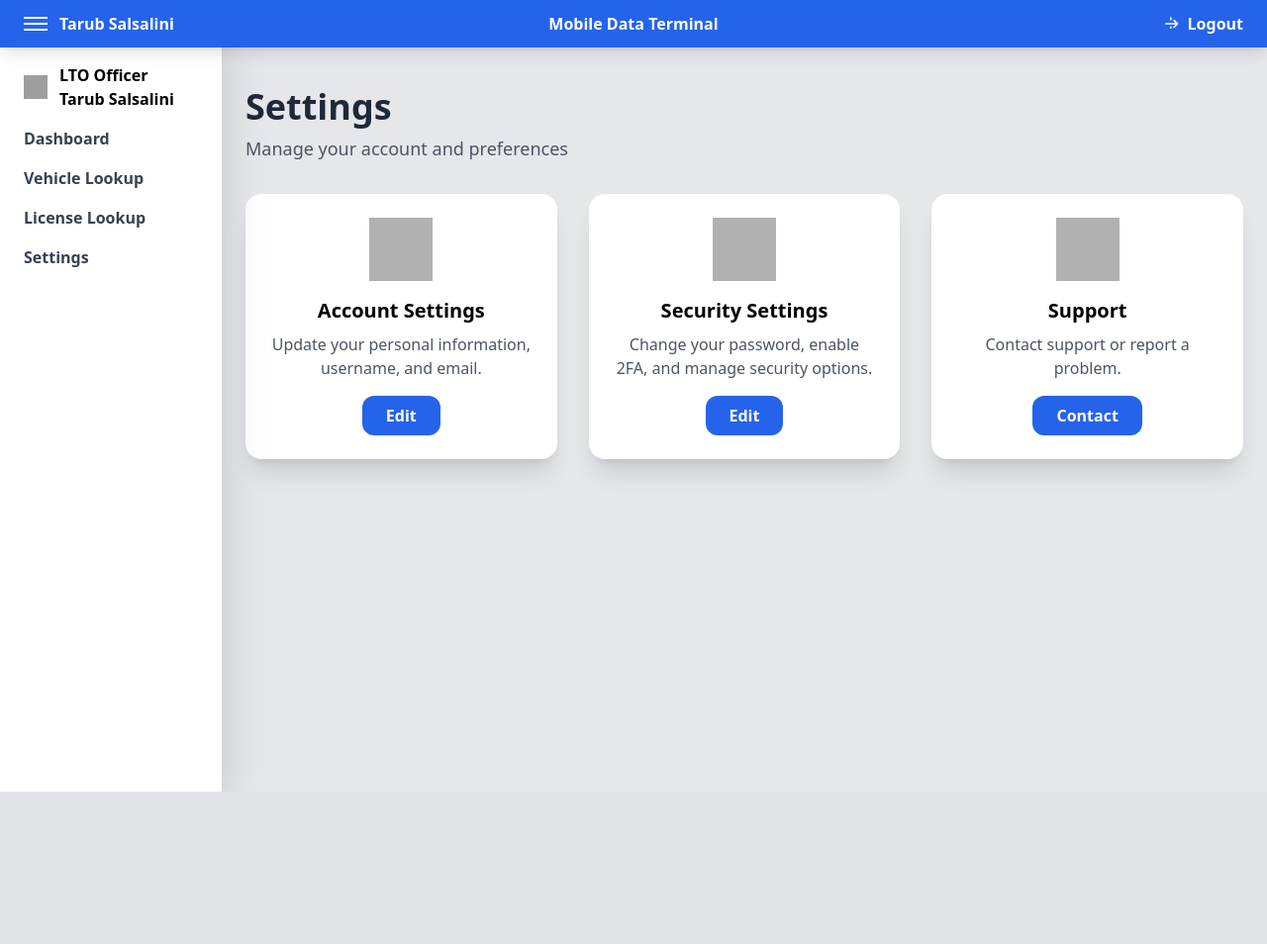
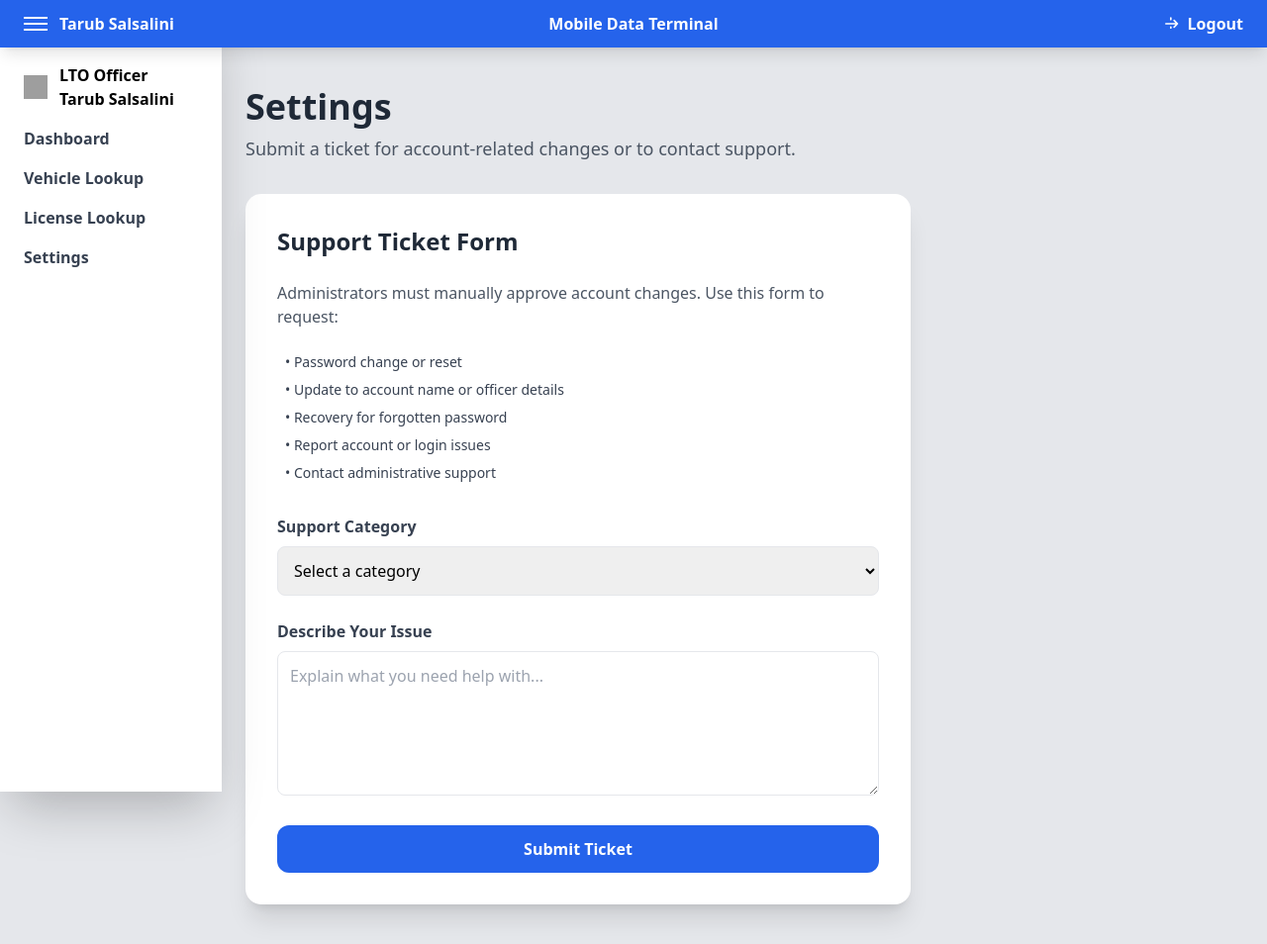
Before and after one commit to fnzh-i/MDT-Civilian-Data, a PHP site: page /_officer/officer_settings.php in a window 1280 px wide. Shown: the whole page at 99% size. Before the commit the page ends 800 px from the top, so only its background shows below. Run offline with PHP 8.4, Linux system fonts and the light colour scheme; some libraries are stand-ins or nearby versions; grey boxes are pictures that could not be loaded.

Commit message:
Added support ticket form to officer settings page
+ Introduced a support ticket form on the officer_settings.php page to allow officers to request account changes and contact support.
+ Updated asset and script paths for consistency, and fixed navigation links to use the correct settings page.
+ Added support.png asset for support section.

```diff
--- a/src/_pages/_officer/officer_dashboard.php
+++ b/src/_pages/_officer/officer_dashboard.php
@@ -116,5 +116,4 @@
         </div>
     </div>
 </body>
-
 </html>
--- a/src/_pages/_officer/officer_license.php
+++ b/src/_pages/_officer/officer_license.php
@@ -78,7 +78,7 @@
                     </button>
                 </li>
                 <li>
-                    <button onclick="window.location.href='settings.php'"
+                    <button onclick="window.location.href='officer_settings.php'"
                         class="w-full text-left text-gray-700 hover:text-blue-600 font-semibold">
                         Settings
                     </button>
@@ -155,5 +155,4 @@
             </div>
         </div>
 </body>
-
 </html>
--- a/src/_pages/_officer/officer_settings.php
+++ b/src/_pages/_officer/officer_settings.php
@@ -5,8 +5,8 @@
     <meta charset="UTF-8">
     <title>Settings | MDT Dashboard</title>
     <script src="https://cdn.tailwindcss.com"></script>
-    <script defer src="../../public/script.js"></script>
-    <link rel="stylesheet" href="../../public/style.css">
+    <script defer src="../../../public/script.js"></script>
+    <link rel="stylesheet" href="../../../public/style.css">
 </head>
 
 <body class="bg-gray-200">
@@ -30,7 +30,7 @@
         </div>
         <div>
             <!-- Right: Logout -->
-            <a href="../../public/index.php"
+            <a href="../../../public/index.php"
                 class="flex items-center gap-2 text-white font-bold hover:text-gray-200 transition">
                 <svg xmlns="http://www.w3.org/2000/svg" class="h-5 w-5" fill="none" viewBox="0 0 24 24"
                     stroke="currentColor">
@@ -49,7 +49,7 @@
             <ul class="space-y-4">
                 <li>
                     <div class="flex items-center gap-3 mt-10">
-                        <img src="../../public/assets/user.png" class="w-6 h-6">
+                        <img src="../../../public/assets/user.png" class="w-6 h-6">
                         <div>
                             <span class="block font-bold">LTO Officer</span>
                             <span class="block font-semibold">Tarub Salsalini</span>
@@ -64,7 +64,7 @@
                 <li><button onclick="window.location.href='officer_license.php'"
                         class="w-full text-left text-gray-700 hover:text-blue-600 font-semibold">License Lookup</button>
                 </li>
-                <li><button onclick="window.location.href='settings.php'"
+                <li><button onclick="window.location.href='officer_settings.php'"
                         class="w-full text-left text-gray-700 hover:text-blue-600 font-semibold">Settings</button></li>
             </ul>
         </div>
@@ -73,41 +73,62 @@
         <div class="flex flex-col md:ml-56 w-full px-6 py-10">
 
             <h1 class="text-4xl font-extrabold mb-2 text-gray-800">Settings</h1>
-            <p class="text-lg text-gray-600 mb-8">Manage your account and preferences</p>
+            <p class="text-lg text-gray-600 mb-8">
+                Submit a ticket for account-related changes or to contact support.
+            </p>
 
-            <div class="grid grid-cols-1 md:grid-cols-2 lg:grid-cols-3 gap-8">
+            <!-- SUPPORT FORM CARD -->
+            <div class="bg-white rounded-2xl shadow-xl p-8 max-w-2xl">
 
-                <!-- Account Settings -->
-                <div class="bg-white rounded-2xl shadow-xl p-6 flex flex-col items-center">
-                    <img src="../../public/assets/user.png" class="w-16 h-16 mb-4 opacity-80">
-                    <h2 class="text-xl font-bold mb-2">Account Settings</h2>
-                    <p class="text-gray-600 text-center mb-4">Update your personal information, username, and email.</p>
-                    <button onclick="window.location.href='account_settings.php'"
-                        class="bg-blue-600 text-white px-6 py-2 rounded-xl font-semibold hover:bg-blue-700 transition">Edit</button>
-                </div>
+                <h2 class="text-2xl font-bold text-gray-800 mb-6">Support Ticket Form</h2>
 
-                <!-- Security Settings -->
-                <div class="bg-white rounded-2xl shadow-xl p-6 flex flex-col items-center">
-                    <img src="../../public/assets/lock.png" class="w-16 h-16 mb-4 opacity-80">
-                    <h2 class="text-xl font-bold mb-2">Security Settings</h2>
-                    <p class="text-gray-600 text-center mb-4">Change your password, enable 2FA, and manage security
-                        options.</p>
-                    <button onclick="window.location.href='security_settings.php'"
-                        class="bg-blue-600 text-white px-6 py-2 rounded-xl font-semibold hover:bg-blue-700 transition">Edit</button>
-                </div>
+                <p class="text-gray-600 mb-6">
+                    Administrators must manually approve account changes.
+                    Use this form to request:
+                </p>
 
-                <!-- Support -->
-                <div class="bg-white rounded-2xl shadow-xl p-6 flex flex-col items-center">
-                    <img src="../../public/assets/support.png" class="w-16 h-16 mb-4 opacity-80">
-                    <h2 class="text-xl font-bold mb-2">Support</h2>
-                    <p class="text-gray-600 text-center mb-4">Contact support or report a problem.</p>
-                    <button onclick="window.location.href='support.php'"
-                        class="bg-blue-600 text-white px-6 py-2 rounded-xl font-semibold hover:bg-blue-700 transition">Contact</button>
-                </div>
+                <ul class="text-gray-700 text-sm mb-8 space-y-2 ml-2">
+                    <li>• Password change or reset</li>
+                    <li>• Update to account name or officer details</li>
+                    <li>• Recovery for forgotten password</li>
+                    <li>• Report account or login issues</li>
+                    <li>• Contact administrative support</li>
+                </ul>
 
+                <!-- FORM -->
+                <form action="support_submit.php" method="POST" class="space-y-6">
+
+                    <!-- Category -->
+                    <div>
+                        <label class="block text-gray-700 font-semibold mb-2">Support Category</label>
+                        <select name="category"
+                            class="w-full p-3 border rounded-lg focus:ring-2 focus:ring-blue-500 focus:outline-none"
+                            required>
+                            <option value="">Select a category</option>
+                            <option value="password-change">Password Change</option>
+                            <option value="password-reset">Forgot Password / Reset</option>
+                            <option value="account-update">Account Name / Details Update</option>
+                            <option value="account-issue">Account or Login Issue</option>
+                            <option value="other">Other Request</option>
+                        </select>
+                    </div>
+
+                    <!-- Message -->
+                    <div>
+                        <label class="block text-gray-700 font-semibold mb-2">Describe Your Issue</label>
+                        <textarea name="message" rows="5"
+                            class="w-full p-3 border rounded-lg focus:ring-2 focus:ring-blue-500 focus:outline-none"
+                            placeholder="Explain what you need help with..." required></textarea>
+                    </div>
+
+                    <!-- Submit -->
+                    <button
+                        class="bg-blue-600 w-full text-white py-3 rounded-xl font-bold hover:bg-blue-700 transition">
+                        Submit Ticket
+                    </button>
+                </form>
             </div>
         </div>
     </div>
 </body>
-
 </html>
--- a/src/_pages/_officer/officer_vehicle.php
+++ b/src/_pages/_officer/officer_vehicle.php
@@ -79,7 +79,7 @@
                     </button>
                 </li>
                 <li>
-                    <button onclick="window.location.href='settings.php'"
+                    <button onclick="window.location.href='officer_settings.php'"
                         class="w-full text-left text-gray-700 hover:text-blue-600 font-semibold">
                         Settings
                     </button>
@@ -107,11 +107,9 @@
             <p id="error" class="text-red-600 mt-3 text-center hidden mx-auto">
                 Vehicle Information doesn't exist. Please check your input details.
             </p>
-
             <!-- Vehicle Info Box -->
             <div id="infoBox"
                 class="hidden mt-6 max-w-3xl w-full bg-white p-6 rounded-2xl shadow-lg text-gray-800 mx-auto"></div>
         </div>
 </body>
-
 </html>
--- a/src/_pages/_user/user_license.php
+++ b/src/_pages/_user/user_license.php
@@ -91,7 +91,6 @@
             </ul>
         </div>
 
-
         <!-- MAIN CONTENT -->
         <div class="flex flex-col md:ml-56 w-full px-6 py-10">
 
@@ -99,13 +98,10 @@
             <p class="text-lg text-gray-600 mb-8">Overview of your license</p>
 
             <div class="grid grid-cols-1 lg:grid-cols-3 gap-8">
-
                 <!-- LICENSE PANEL -->
                 <div id="licenseBox" class="bg-white rounded-2xl shadow-xl p-6"></div>
-
             </div>
         </div>
 
 </body>
-
 </html>
```
Also changed, not shown: TIMELINE.md (+2 -1 lines), public/assets/support.png (added).
